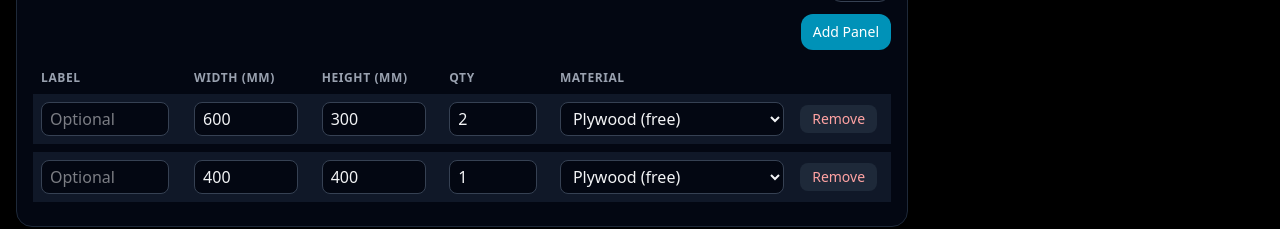
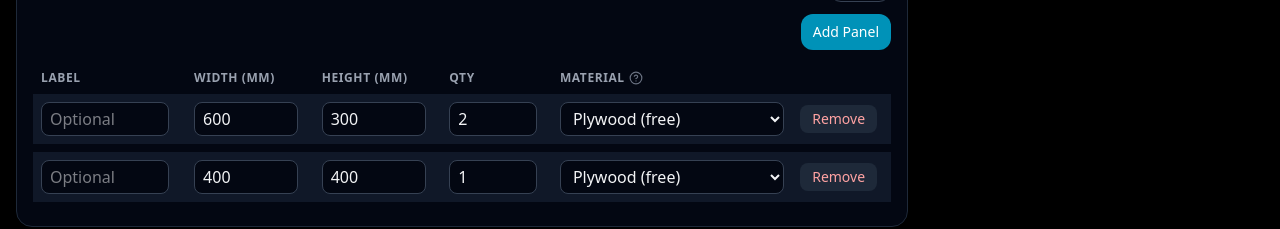
Before and after one commit to nebrask/cutwise, a React (Vite) app: page / in a window 1280 px wide. Shown: the part 446-675 px from the top of the page. Built offline with nearby package versions, Linux system fonts and the light colour scheme.

Commit message:
feat: add material selection tooltip with grain direction guidance

```diff
--- a/package.json
+++ b/package.json
@@ -10,6 +10,7 @@
     "preview": "vite preview"
   },
   "dependencies": {
+    "@radix-ui/react-tooltip": "^1.2.8",
     "@tailwindcss/vite": "^4.1.13",
     "jszip": "^3.10.1",
     "lucide-react": "^0.544.0",
--- a/src/components/PanelListForm.tsx
+++ b/src/components/PanelListForm.tsx
@@ -3,6 +3,8 @@ import type { Panel } from "../types";
 import { nanoid } from "nanoid";
 import MaterialSelect, { MATERIAL_LABELS } from "./MaterialSelect";
 import type { Material } from "./MaterialSelect";
+import { HelpCircle } from "lucide-react";
+import * as Tooltip from "@radix-ui/react-tooltip";
 
 type Props = {
   items: Panel[];
@@ -33,6 +35,7 @@ export default function PanelListForm({ items, onChange }: Props) {
   };
 
   return (
+    <Tooltip.Provider delayDuration={200}>
       <div className="space-y-3">
         <div className="flex justify-end">
           <button
@@ -52,7 +55,41 @@ export default function PanelListForm({ items, onChange }: Props) {
                 <th className="px-2">Width (mm)</th>
                 <th className="px-2">Height (mm)</th>
                 <th className="px-2">Qty</th>
-              <th className="px-2">Material</th>
+                <th className="px-2">
+                  <div className="inline-flex items-center gap-1">
+                    <span>Material</span>
+                    <Tooltip.Root>
+                      <Tooltip.Trigger asChild>
+                        <button
+                          type="button"
+                          className="inline-flex items-center text-gray-500 hover:text-gray-300 transition-colors"
+                        >
+                          <HelpCircle className="h-3.5 w-3.5" />
+                        </button>
+                      </Tooltip.Trigger>
+                      <Tooltip.Portal>
+                        <Tooltip.Content
+                          side="bottom"
+                          align="start"
+                          className="z-[9999] w-72 rounded-lg border border-gray-700 bg-gray-900 px-3 py-2 text-xs text-gray-300 shadow-xl"
+                          sideOffset={4}
+                        >
+                          <div className="space-y-2">
+                            <p className="font-medium text-gray-100">Material Types:</p>
+                            <ul className="space-y-1 text-gray-400">
+                              <li><span className="text-gray-300">Plywood, MDF, Acrylic:</span> Can be rotated freely</li>
+                              <li><span className="text-gray-300">Wood (H-grain):</span> Grain runs horizontally (along width)</li>
+                              <li><span className="text-gray-300">Wood (V-grain):</span> Grain runs vertically (along height)</li>
+                            </ul>
+                            <p className="text-gray-500 text-[10px] mt-2">
+                              Grain control ensures solid wood panels maintain proper grain direction for strength and appearance.
+                            </p>
+                          </div>
+                        </Tooltip.Content>
+                      </Tooltip.Portal>
+                    </Tooltip.Root>
+                  </div>
+                </th>
                 <th className="px-2"></th>
               </tr>
             </thead>
@@ -131,5 +168,6 @@ export default function PanelListForm({ items, onChange }: Props) {
           </table>
         </div>
       </div>
+    </Tooltip.Provider>
   );
 }
```
Also changed, not shown: 1 other file (tests, documents, lock files or other folders). Lines whose indentation alone changed are shown as unchanged.
